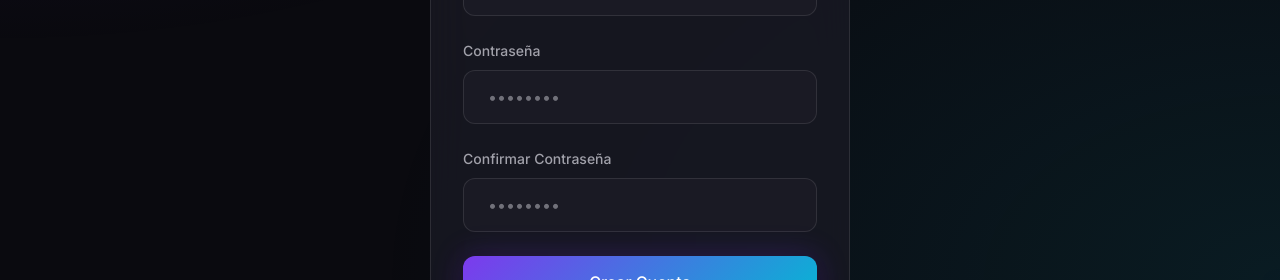
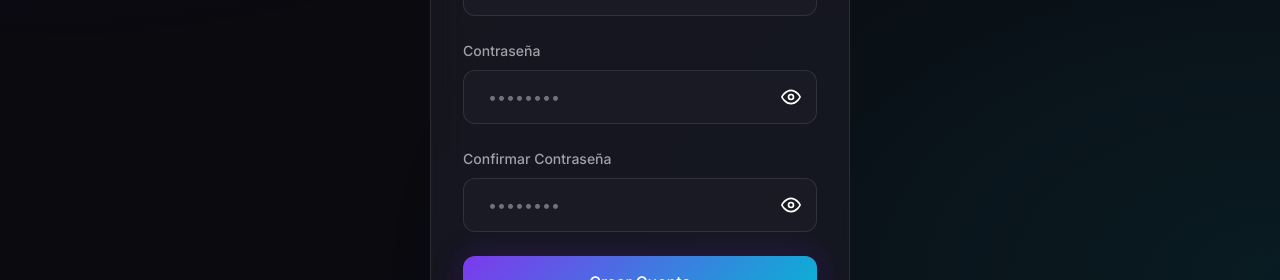
Before and after one commit to JoaquinAb/SnapLive, a Next.js app in the folder frontend/: page /register in a window 1280 px wide. Shown: the part 520-800 px from the top of the page. Built offline with nearby package versions, Linux system fonts and the light colour scheme; no server answers.

Commit message:
feat(ui): add show/hide password toggle on login, register and reset-password pages

```diff
--- a/frontend/src/app/register/page.jsx
+++ b/frontend/src/app/register/page.jsx
@@ -12,6 +12,8 @@ export default function RegisterPage() {
     const [email, setEmail] = useState('');
     const [password, setPassword] = useState('');
     const [confirmPassword, setConfirmPassword] = useState('');
+    const [showPassword, setShowPassword] = useState(false);
+    const [showConfirmPassword, setShowConfirmPassword] = useState(false);
     const [error, setError] = useState('');
     const [loading, setLoading] = useState(false);
 
@@ -99,27 +101,39 @@ export default function RegisterPage() {
 
                     <div className="form-group">
                         <label className="form-label">Contraseña</label>
+                        <div style={{ position: 'relative' }}>
                             <input
-                            type="password"
+                                type={showPassword ? 'text' : 'password'}
                                 className="form-input"
                                 placeholder="••••••••"
                                 value={password}
                                 onChange={(e) => setPassword(e.target.value)}
                                 required
                                 minLength={6}
+                                style={{ paddingRight: '45px' }}
                             />
+                            <button type="button" onClick={() => setShowPassword(!showPassword)} style={{ position: 'absolute', right: '12px', top: '50%', transform: 'translateY(-50%)', background: 'none', border: 'none', cursor: 'pointer', color: 'var(--text-muted)', padding: '4px', display: 'flex', alignItems: 'center' }} tabIndex={-1} aria-label={showPassword ? 'Ocultar' : 'Mostrar'}>
+                                {showPassword ? (<svg xmlns="http://www.w3.org/2000/svg" width="20" height="20" viewBox="0 0 24 24" fill="none" stroke="currentColor" strokeWidth="2" strokeLinecap="round" strokeLinejoin="round"><path d="M17.94 17.94A10.07 10.07 0 0 1 12 20c-7 0-11-8-11-8a18.45 18.45 0 0 1 5.06-5.94M9.9 4.24A9.12 9.12 0 0 1 12 4c7 0 11 8 11 8a18.5 18.5 0 0 1-2.16 3.19m-6.72-1.07a3 3 0 1 1-4.24-4.24" /><line x1="1" y1="1" x2="23" y2="23" /></svg>) : (<svg xmlns="http://www.w3.org/2000/svg" width="20" height="20" viewBox="0 0 24 24" fill="none" stroke="currentColor" strokeWidth="2" strokeLinecap="round" strokeLinejoin="round"><path d="M1 12s4-8 11-8 11 8 11 8-4 8-11 8-11-8-11-8z" /><circle cx="12" cy="12" r="3" /></svg>)}
+                            </button>
+                        </div>
                     </div>
 
                     <div className="form-group">
                         <label className="form-label">Confirmar Contraseña</label>
+                        <div style={{ position: 'relative' }}>
                             <input
-                            type="password"
+                                type={showConfirmPassword ? 'text' : 'password'}
                                 className="form-input"
                                 placeholder="••••••••"
                                 value={confirmPassword}
                                 onChange={(e) => setConfirmPassword(e.target.value)}
                                 required
+                                style={{ paddingRight: '45px' }}
                             />
+                            <button type="button" onClick={() => setShowConfirmPassword(!showConfirmPassword)} style={{ position: 'absolute', right: '12px', top: '50%', transform: 'translateY(-50%)', background: 'none', border: 'none', cursor: 'pointer', color: 'var(--text-muted)', padding: '4px', display: 'flex', alignItems: 'center' }} tabIndex={-1} aria-label={showConfirmPassword ? 'Ocultar' : 'Mostrar'}>
+                                {showConfirmPassword ? (<svg xmlns="http://www.w3.org/2000/svg" width="20" height="20" viewBox="0 0 24 24" fill="none" stroke="currentColor" strokeWidth="2" strokeLinecap="round" strokeLinejoin="round"><path d="M17.94 17.94A10.07 10.07 0 0 1 12 20c-7 0-11-8-11-8a18.45 18.45 0 0 1 5.06-5.94M9.9 4.24A9.12 9.12 0 0 1 12 4c7 0 11 8 11 8a18.5 18.5 0 0 1-2.16 3.19m-6.72-1.07a3 3 0 1 1-4.24-4.24" /><line x1="1" y1="1" x2="23" y2="23" /></svg>) : (<svg xmlns="http://www.w3.org/2000/svg" width="20" height="20" viewBox="0 0 24 24" fill="none" stroke="currentColor" strokeWidth="2" strokeLinecap="round" strokeLinejoin="round"><path d="M1 12s4-8 11-8 11 8 11 8-4 8-11 8-11-8-11-8z" /><circle cx="12" cy="12" r="3" /></svg>)}
+                            </button>
+                        </div>
                     </div>
 
                     <button
```
Also changed, not shown: frontend/src/app/login/page.jsx (+18 -1 lines), frontend/src/app/reset-password/page.jsx (+16 -2 lines). Lines whose indentation alone changed are shown as unchanged.
